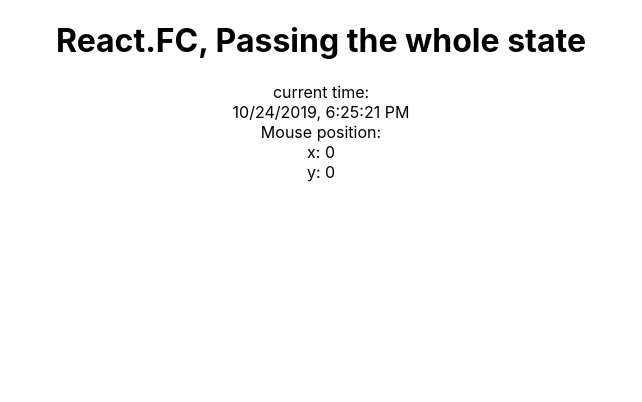
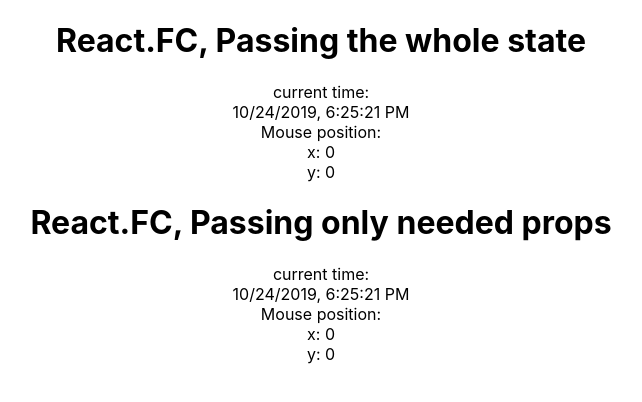
Before and after one commit to smoralesd/react-rendering-exploration, a React (Create React App) app: page / in a window 1280 px wide. Shown: the top 402 px of the page, without its empty margins (319-961 px from the left). Built offline with nearby package versions, Linux system fonts and the light colour scheme.

Commit message:
add new render of FC components passing only the needed props

```diff
--- a/src/App.tsx
+++ b/src/App.tsx
@@ -36,12 +36,11 @@ export default class App extends React.Component<{}, AppState> {
     return (
       <div className="App" onMouseMove={this.onMouseOver}>
         <h1>React.FC, Passing the whole state</h1>
-        <span>
           <CurrentTimeFC {...this.state} />
-        </span>
-        <span>
           <MouseTrackerFC {...this.state} />
-        </span>
+        <h1>React.FC, Passing only needed props</h1>
+          <CurrentTimeFC currentTime={this.state.currentTime} />
+          <MouseTrackerFC mousePosition={this.state.mousePosition} />
       </div>
     );
   }
```
